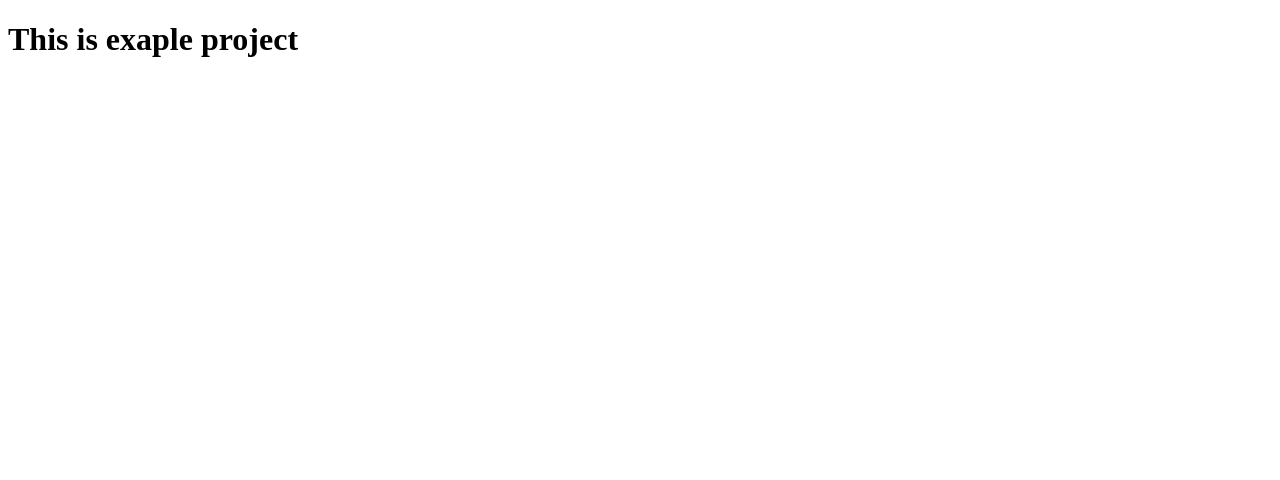
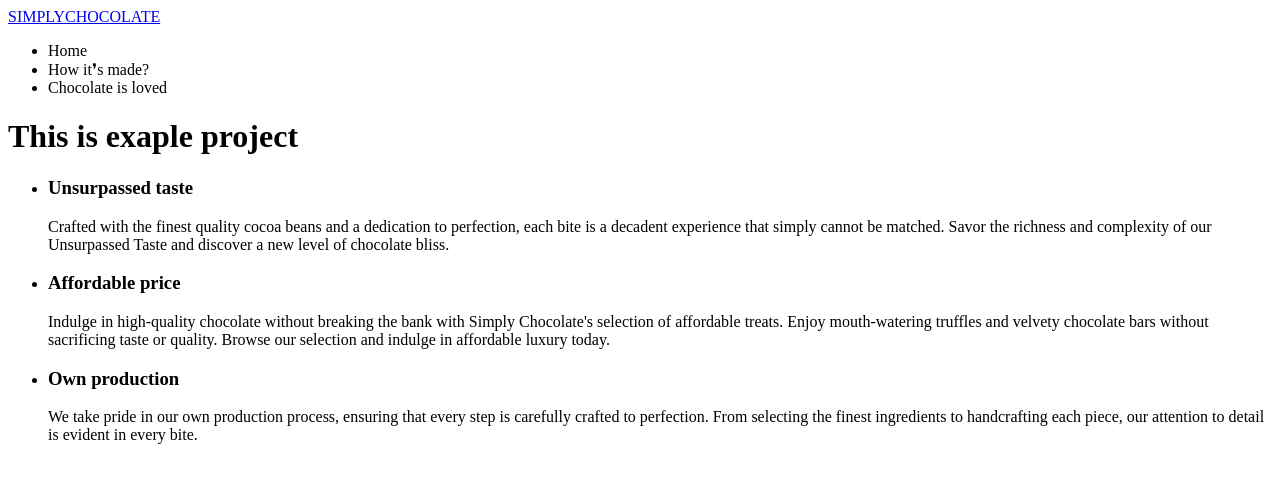
Before and after one commit to OksanaSemenchuk-smart/My-first-project, a plain HTML site: page index.html in a window 1280 px wide. Drawn offline with Linux system fonts and the light colour scheme.

Commit message:
edd header

```diff
--- a/index.html
+++ b/index.html
@@ -3,9 +3,58 @@
   <head>
     <meta charset="UTF-8" />
     <meta name="viewport" content="width=device-width, initial-scale=1.0" />
-    <title>Document</title>
+    <title>SIMPLY CHOCOLATE</title>
   </head>
   <body>
+    <heder>
+      <nav>
+        <a href="./index.html"><span>SIMPLY</span>CHOCOLATE</a>
+        <ul>
+          <li>Home</li>
+          <li>How it&#10076;s made?</li>
+          <li>Chocolate is loved</li>
+        </ul>
+      </nav>
+    </heder>
+
     <h1>This is exaple project</h1>
+
+    <!-- #region experement -->
+
+    <section>
+      <h2></h2>
+      <ul>
+        <li>
+          <h3>Unsurpassed taste</h3>
+          <p>
+            Crafted with the finest quality cocoa beans and a dedication to
+            perfection, each bite is a decadent experience that simply cannot be
+            matched. Savor the richness and complexity of our Unsurpassed Taste
+            and discover a new level of chocolate bliss.
+          </p>
+        </li>
+        <li>
+          <h3>Affordable price</h3>
+          <p>
+            Indulge in high-quality chocolate without breaking the bank with
+            Simply Chocolate's selection of affordable treats. Enjoy
+            mouth-watering truffles and velvety chocolate bars without
+            sacrificing taste or quality. Browse our selection and indulge in
+            affordable luxury today.
+          </p>
+        </li>
+        <li>
+          <h3>Own production</h3>
+          <p>
+            We take pride in our own production process, ensuring that every
+            step is carefully crafted to perfection. From selecting the finest
+            ingredients to handcrafting each piece, our attention to detail is
+            evident in every bite.
+          </p>
+        </li>
+      </ul>
+    </section>
+
+    <!-- #endregion experement -->
   </body>
 </html>
```
